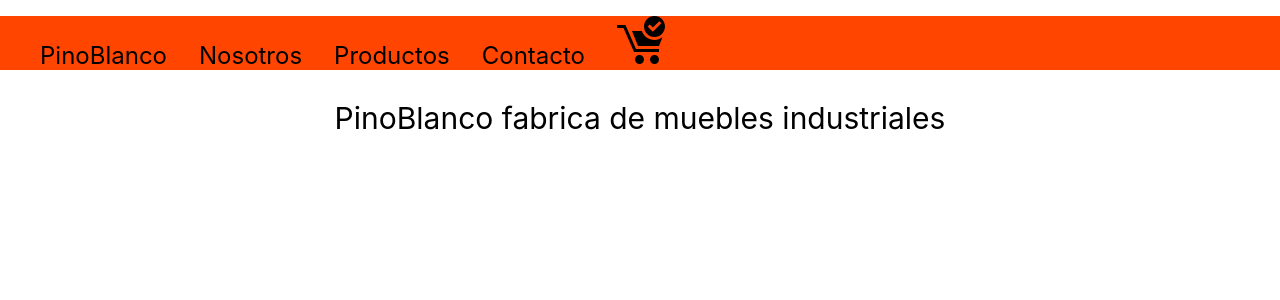
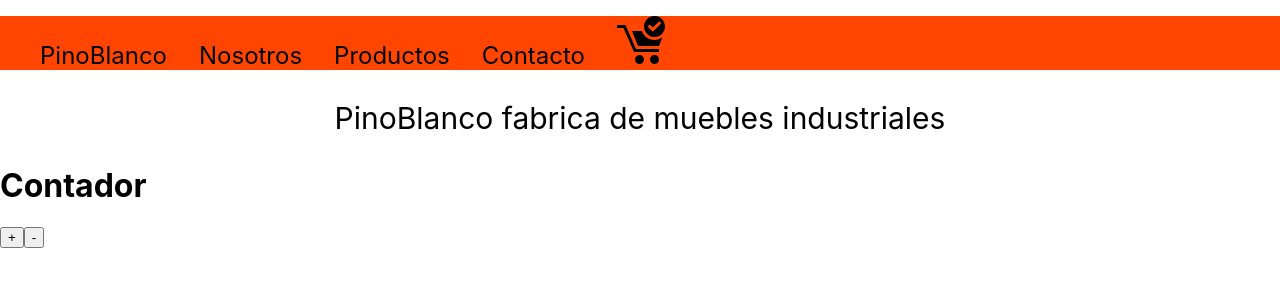
Before and after one commit to AlexCampesato/PinoBlancoJS, a React (Create React App) app in the folder my-app/: page / in a window 1280 px wide. Shown: the top 300 px of the page. Built offline with nearby package versions, Linux system fonts and the light colour scheme.

Commit message:
Contador

```diff
--- a/my-app/src/App.js
+++ b/my-app/src/App.js
@@ -2,12 +2,15 @@
 import NavBar from './components/NavBar';
 import './App.css';
 import ItemListContainer from './components/ItemListContainer';
+import ItemCount from './components/ItemCount';
+
 
 function App() {
   return (
     <div>
       <NavBar />
       <ItemListContainer />
+      <ItemCount />
     </div>
   );
 }
--- a/my-app/src/components/CartWidget.js
+++ b/my-app/src/components/CartWidget.js
@@ -1,4 +1,4 @@
-import React from 'react';
+import React, { useState } from 'react';
 import './CartWidget.css';
 import CarritoImagen from './carrito.svg'
 
--- /dev/null
+++ b/my-app/src/components/ItemCount.js
@@ -0,0 +1,25 @@
+import { React, useState } from "react";
+
+
+export default function ItemCount({stock, initial, onAdd}) {
+    const [contador, setContador] = useState(initial);
+
+        function aumentarStock() {
+            if(contador < stock){
+        setContador(contador + 1)
+        }}
+        function restarStock() {
+            if (contador > initial){
+            setContador(contador - 1)
+        }}
+
+    return(
+        <div>
+            <h1>Contador</h1>
+            <button onClick={aumentarStock}>+</button>
+            <button onClick={restarStock}>-</button>
+            <p>{contador}</p>
+        </div>
+    );
+
+}
```
